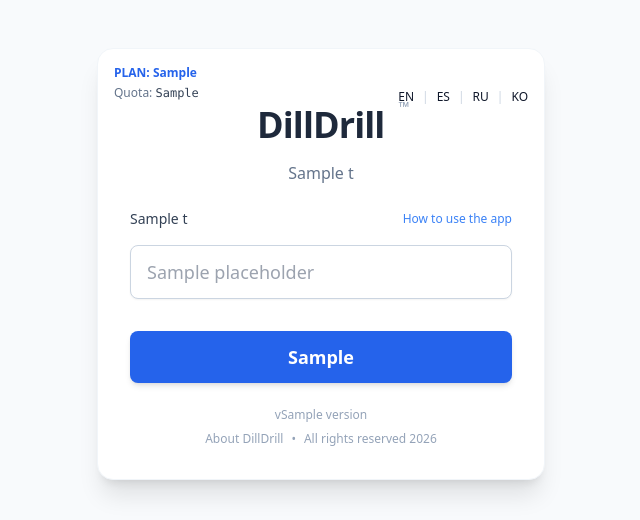
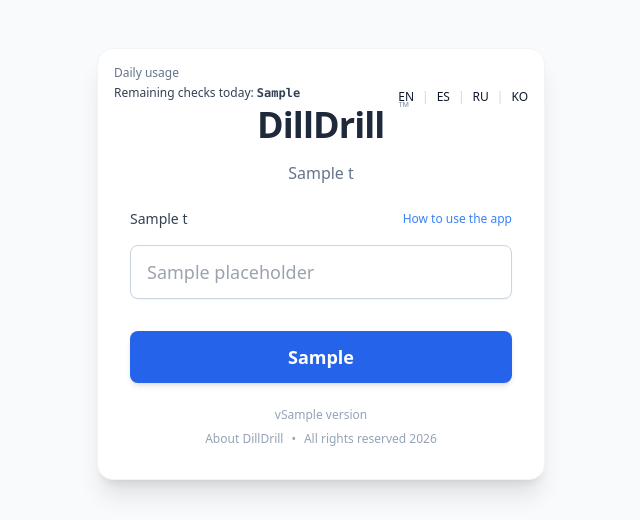
Before and after one commit to arnoni/mvp101, a Python web app: template templates/index.html in a window 1280 px wide. Shown: the top 520 px of the page, without its empty margins (319-959 px from the left). Run offline with Jinja, Linux system fonts and the light colour scheme; the template is opened without the code that fills it: most values are stand-ins (such as "Sample title", 1, 10 or a date in 2020); some libraries are stand-ins or nearby versions.

Commit message:
The UI now presents DillDrill as an independent research tool with daily usage limits and optional supporter access, exactly as requested. All business/monetization signals have been neutralized.

```diff
--- a/templates/index.html
+++ b/templates/index.html
@@ -73,14 +73,11 @@
 
 <body class="bg-slate-50 min-h-screen flex flex-col items-center py-12 px-4 sm:px-6 lg:px-8 font-sans text-slate-900">
     <div class="max-w-md w-full space-y-6 bg-white p-8 rounded-2xl shadow-xl border border-slate-100 relative">
-        <!-- Item 1: User Plan & Quota (Top-Left) -->
+        <!-- Item 1: Daily Usage Status (Top-Left) -->
         <div class="absolute top-4 left-4 flex flex-col items-start text-xs space-y-1">
-            <button onclick="togglePaymentModal()"
-                class="font-bold text-blue-600 hover:text-blue-800 hover:underline focus:outline-none">
-                PLAN: <span id="user-plan">{{ user_plan }}</span>
-            </button>
-            <div class="text-slate-500">
-                Quota: <span id="quota-display" class="font-mono font-medium text-slate-700">{{ quota_remaining
+            <div class="text-slate-500 font-medium">Daily usage</div>
+            <div class="text-slate-700">
+                Remaining checks today: <span id="quota-display" class="font-mono font-semibold">{{ quota_remaining
                     }}</span>
             </div>
         </div>
@@ -168,19 +165,18 @@
         </footer>
     </div>
 
-    <!-- Item 1: Payment Funnel Modal -->
+    <!-- Support DillDrill Modal -->
     <div id="payment-modal"
         class="fixed inset-0 bg-black bg-opacity-50 hidden z-50 flex items-center justify-center p-4">
         <div class="bg-white rounded-xl shadow-2xl max-w-sm w-full p-6 text-center transform transition-all scale-100">
-            <h3 class="text-2xl font-bold text-slate-900 mb-2">Upgrade to Pro</h3>
-            <p class="text-slate-600 mb-6">Get unlimited searches and premium features.</p>
-            <div class="bg-blue-50 p-4 rounded-lg border border-blue-100 mb-6">
-                <span class="text-3xl font-bold text-blue-600">$3.99</span>
-                <span class="text-blue-400">/ month</span>
-            </div>
+            <h3 class="text-2xl font-bold text-slate-900 mb-4">Support DillDrill</h3>
+            <p class="text-slate-600 mb-6 leading-relaxed">
+                DillDrill is an independent international research tool. Support helps unlock additional daily radar
+                capacity.
+            </p>
             <button class="w-full bg-blue-600 text-white py-3 rounded-lg font-semibold hover:bg-blue-700 transition"
                 onclick="togglePaymentModal()">
-                Processing... (Mock)
+                Support and unlock capacity
             </button>
             <button onclick="togglePaymentModal()" class="mt-4 text-sm text-slate-400 hover:text-slate-600">
                 Close
```
